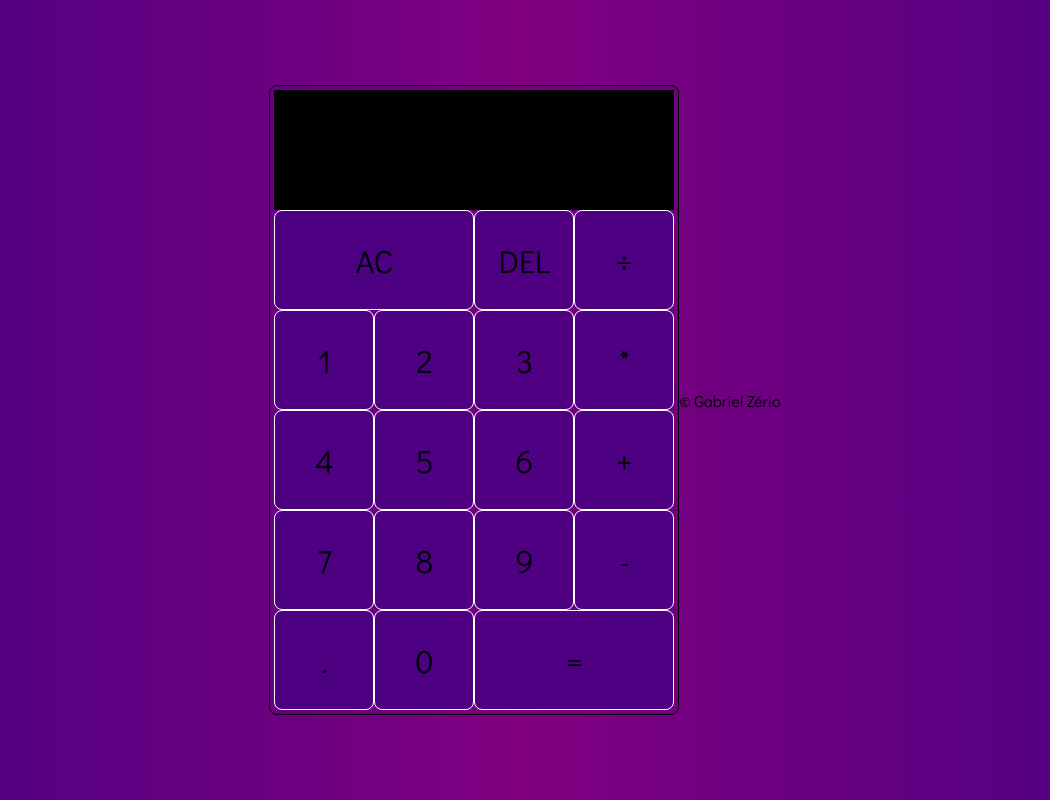
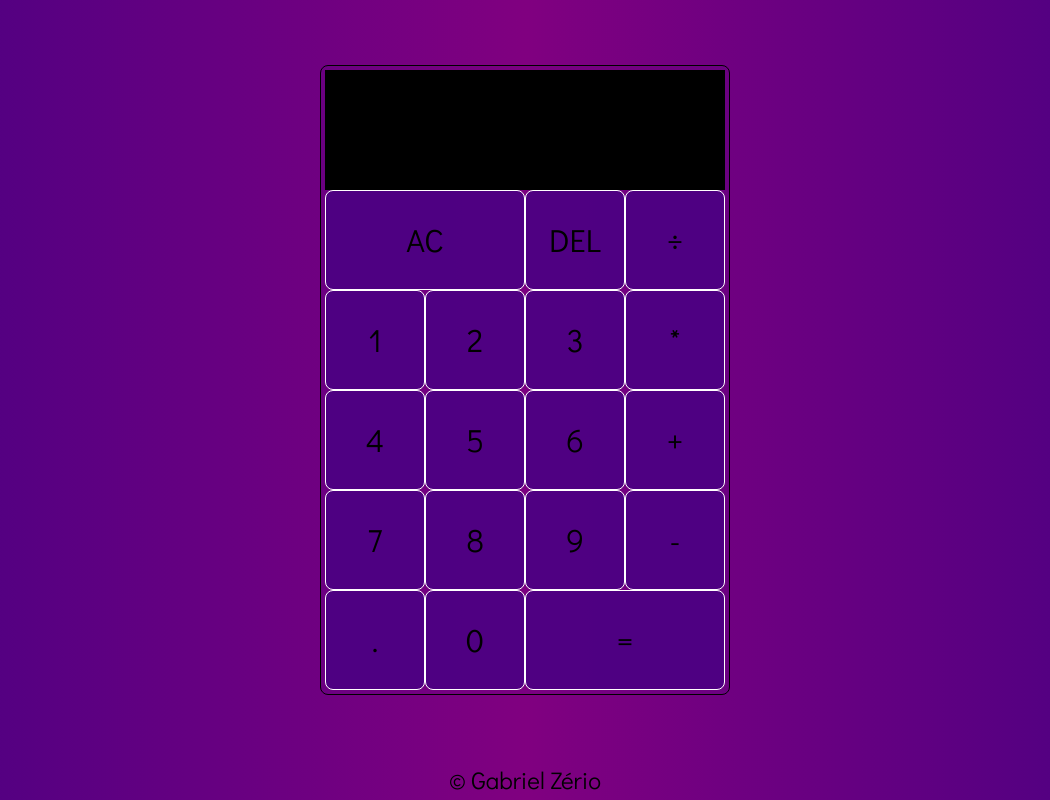
Before and after one commit to gabrielzerio/calculator, a plain HTML site: page index.html in a window 1280 px wide. Shown: the whole page, without its empty margins (115-1165 px from the left). Drawn offline with Linux system fonts and the light colour scheme.

Commit message:
footer style

```diff
--- a/style.css
+++ b/style.css
@@ -3,17 +3,20 @@
     font-family: 'Didact Gothic', sans-serif;
     font-weight: normal;
 }
-body,html{
-    width: 100%;
-    height: 100%;
+body{
+    display: flex;
+    flex-direction: column;
+    height: 100vh;
+    padding: 0;
+    margin: 0;
+    background: linear-gradient(to right ,#4b0082, #800080, #4b0082);
 }
-body{
+section{
+    flex: 1;
     display: flex;
     justify-content: center;
     align-items: center;
-    padding: 0;
-    margin: 0;
-    background: linear-gradient(to right ,#4b0082, #800080, #4b0082);
+    width: 100%;
 }
 .calculator-grid{
     display: grid;
@@ -65,3 +68,11 @@ font-size: 1.5rem;
 color: rgba(255, 255, 255, .75);
 font-size: 2.5rem;
 }
+
+footer{
+    display: flex;
+    align-items: center;
+    justify-content: center;
+    padding: 5px;
+    font-size: 1.5em;
+}
```
